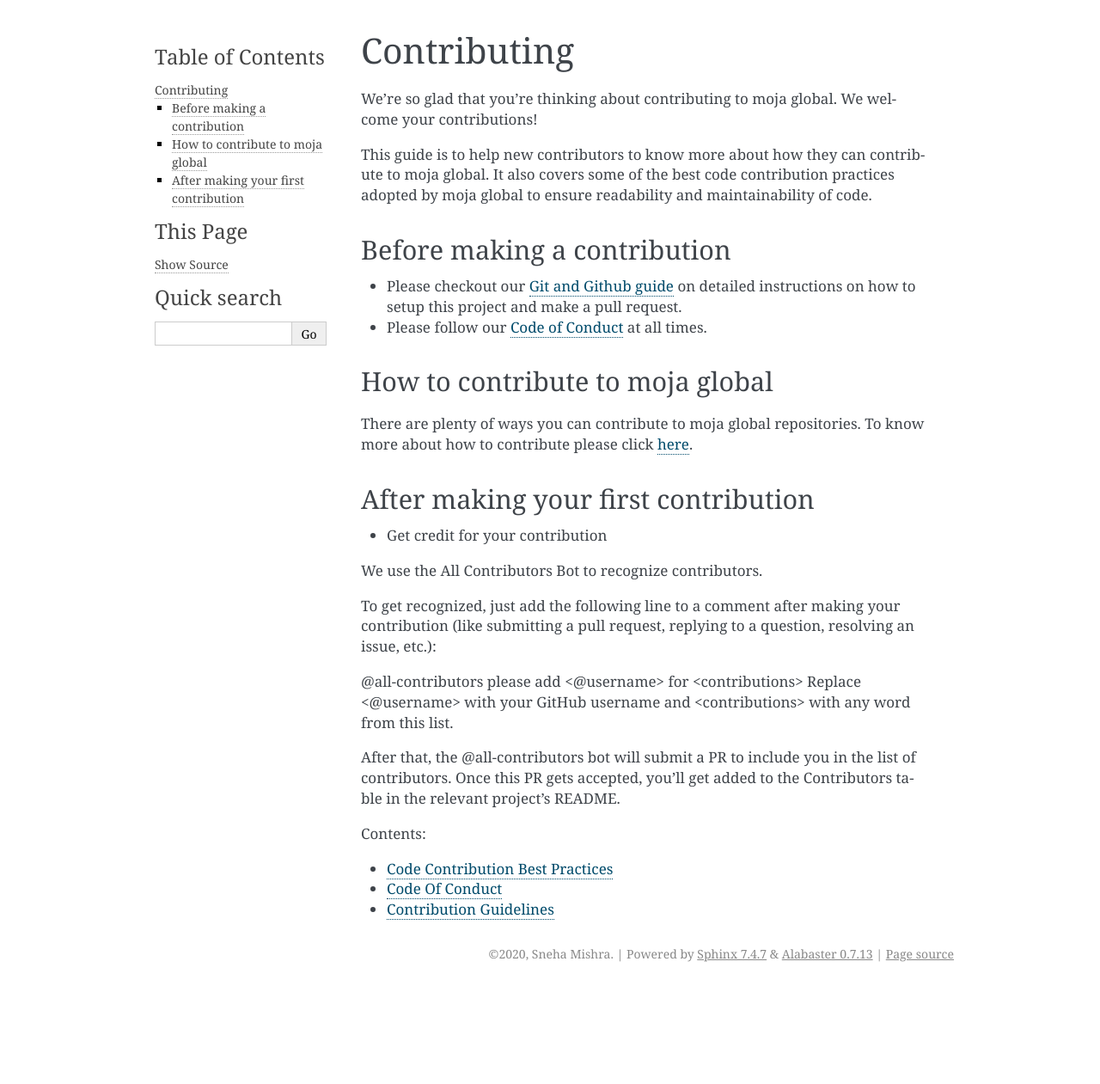
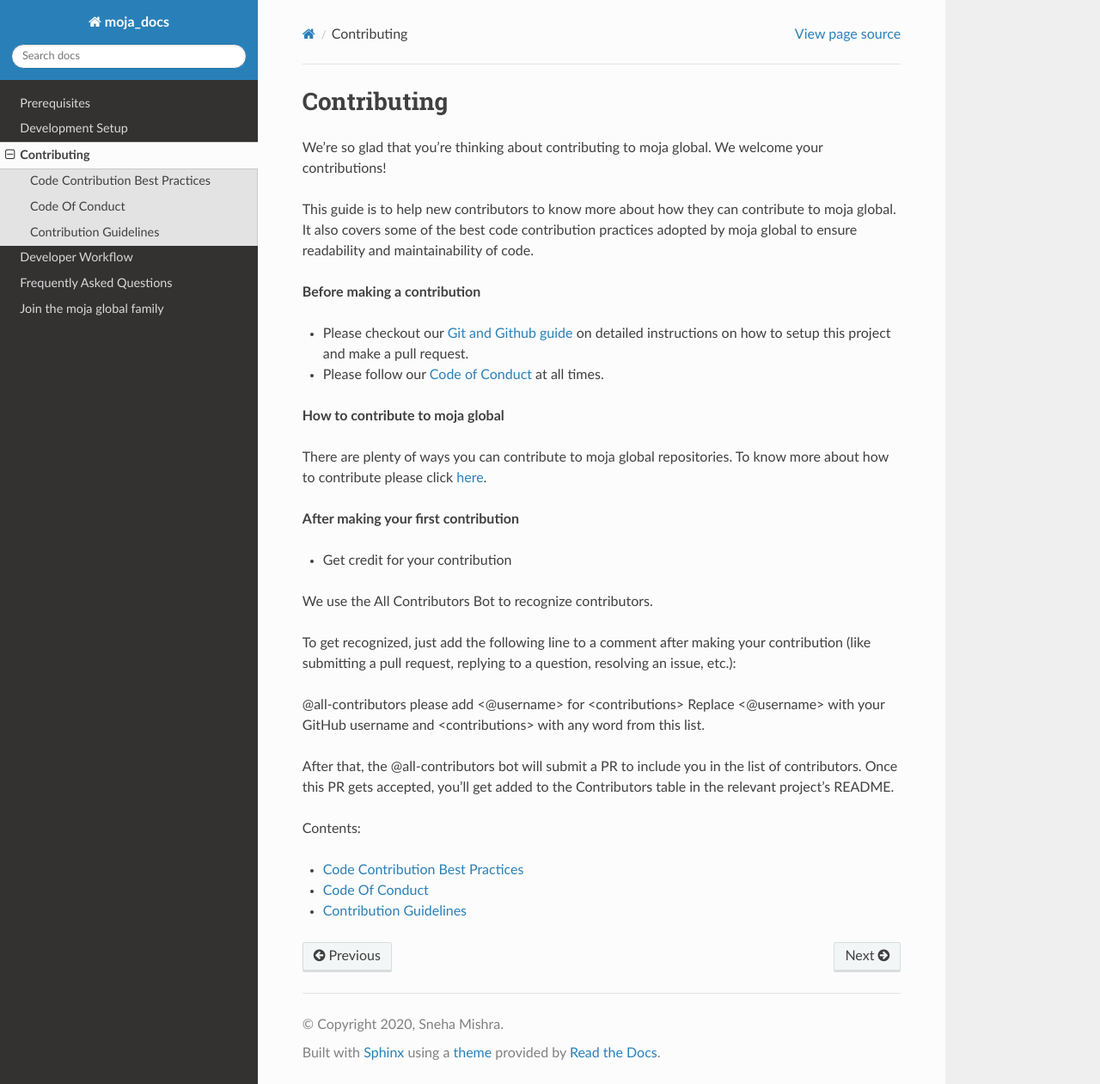
Before and after one commit to moja-global/moja_global_docs, a Sphinx documentation site: the page built from docs/contributing/index.rst, in a window 1280 px wide and 1261 px high. Shown: the whole window at 86% size. Built offline with Sphinx 7.4.7 and the Read the Docs theme 2.0.0, drawn with Linux system fonts in a browser that asks for light colours.

Commit message:
add theme as sphinx_rtd_theme

```diff
--- a/docs/conf.py
+++ b/docs/conf.py
@@ -27,7 +27,8 @@
 # Add any Sphinx extension module names here, as strings. They can be
 # extensions coming with Sphinx (named 'sphinx.ext.*') or your custom
 # ones.
-extensions = ['recommonmark'
+extensions = ['recommonmark',
+'sphinx_rtd_theme',
 ]
 
 master_doc = 'index'
@@ -46,7 +47,7 @@
 # The theme to use for HTML and HTML Help pages.  See the documentation for
 # a list of builtin themes.
 #
-html_theme = 'alabaster'
+html_theme = "sphinx_rtd_theme"
 
 # Add any paths that contain custom static files (such as style sheets) here,
 # relative to this directory. They are copied after the builtin static files,
--- a/docs/contributing/index.rst
+++ b/docs/contributing/index.rst
@@ -8,19 +8,16 @@
 This guide is to help new contributors to know more about how they can contribute to moja global.
 It also covers some of the best code contribution practices adopted by moja global to ensure readability and maintainability of code.
 
-Before making a contribution
-----------------------------
+**Before making a contribution**
 
 * Please checkout our `Git and Github guide <DevelopmentSetup/git_and_github_guide>`_ on detailed instructions on how to setup this project and make a pull request.
 * Please follow our `Code of Conduct <coc>`_ at all times.
 
-How to contribute to moja global
---------------------------------
+**How to contribute to moja global**
 
 There are plenty of ways you can contribute to moja global repositories. To know more about how to contribute please click `here <ways_to_contribute>`_.
 
-After making your first contribution
-------------------------------------
+**After making your first contribution**
 
 * Get credit for your contribution
 
```
Also changed, not shown: docs/DevelopmentSetup/index.rst (+4 -3 lines).
